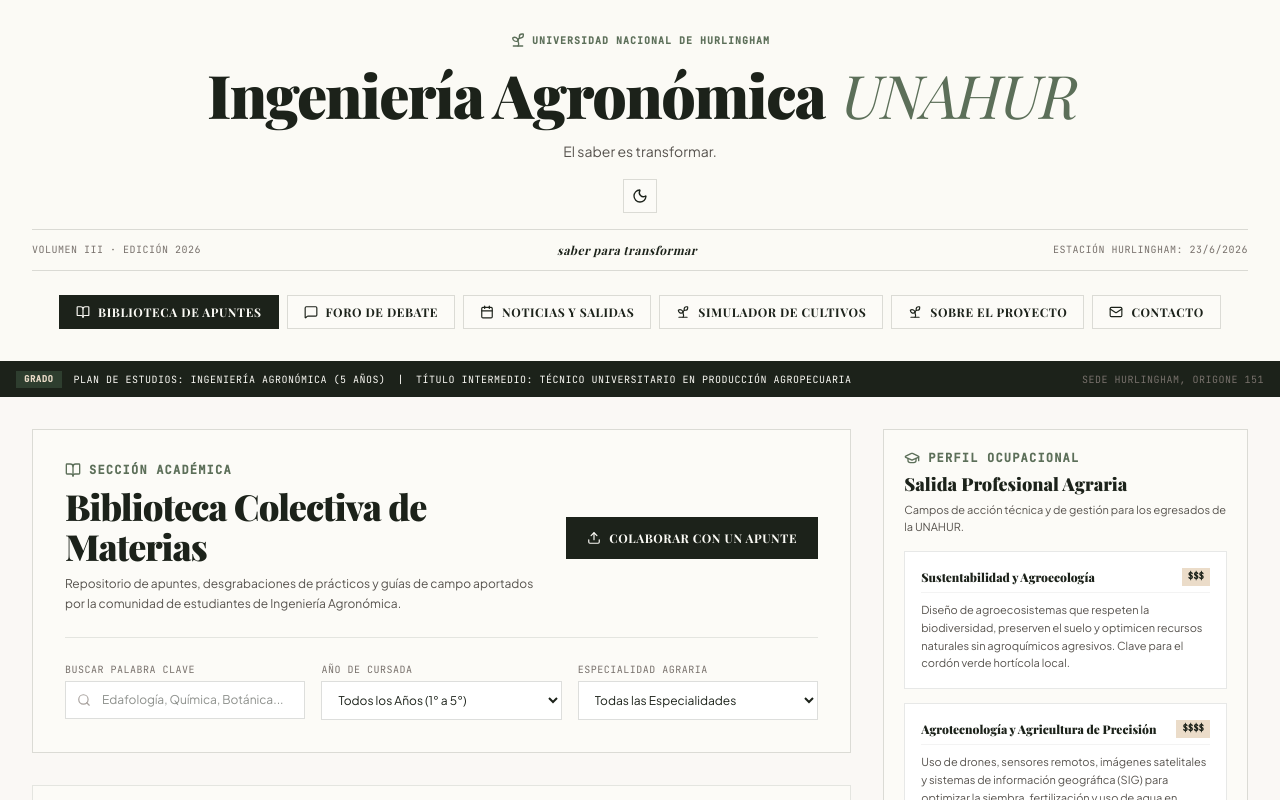
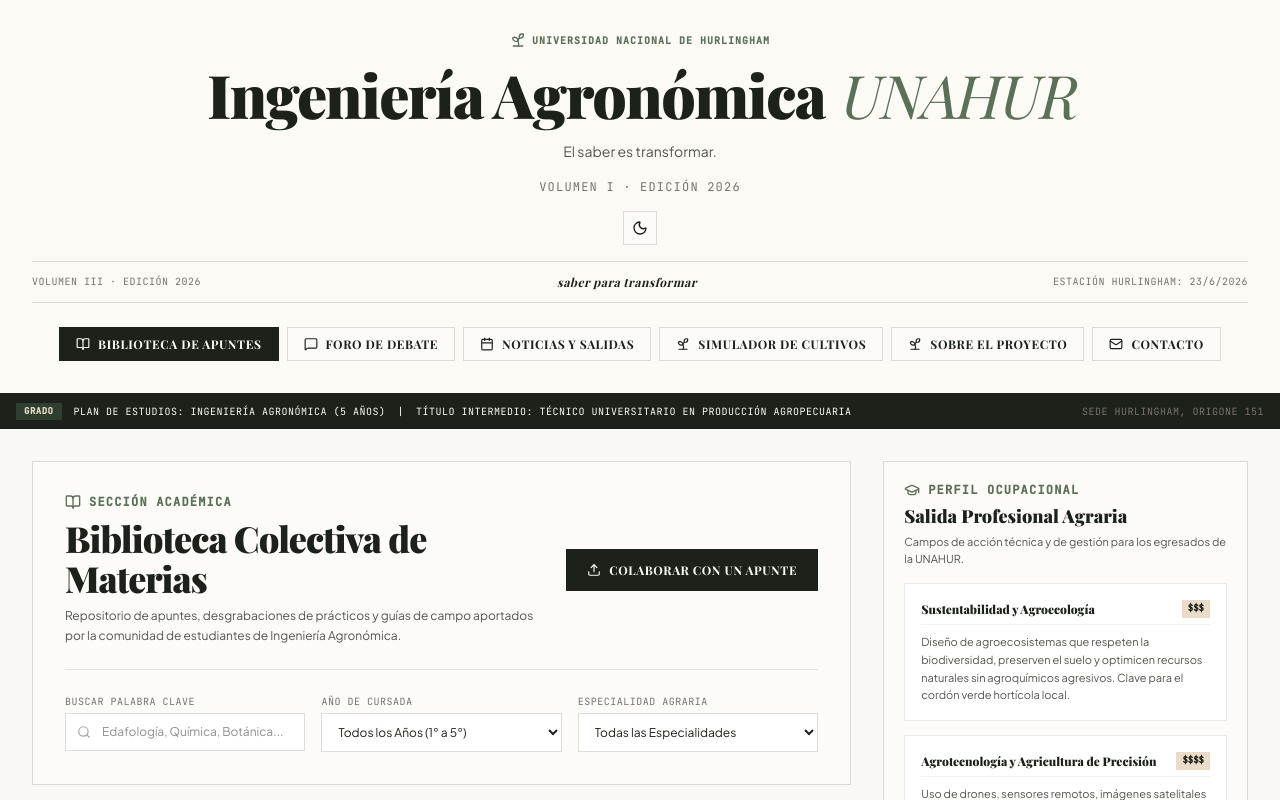
Before and after one commit to Fabrizz1/unahur---ingenieria-agronomica, a React (Vite) app: page / in a window 1280 px wide. Shown: the top 800 px of the page. Built offline with nearby package versions, Linux system fonts and the light colour scheme; a web font is replaced by a local one.

Commit message:
Agrega 'El saber es transformar' y 'Volumen I · Edición 2026' bajo el título

```diff
--- a/src/App.tsx
+++ b/src/App.tsx
@@ -355,6 +355,9 @@
           <p className="text-xs sm:text-sm text-[var(--text2)] font-sans max-w-2xl leading-relaxed">
             El saber es transformar.
           </p>
+          <p className="text-[10px] sm:text-xs text-[var(--text3)] font-mono uppercase tracking-widest max-w-2xl">
+            Volumen I · Edición 2026
+          </p>
 
           {/* Theme Toggle */}
           <button
```
